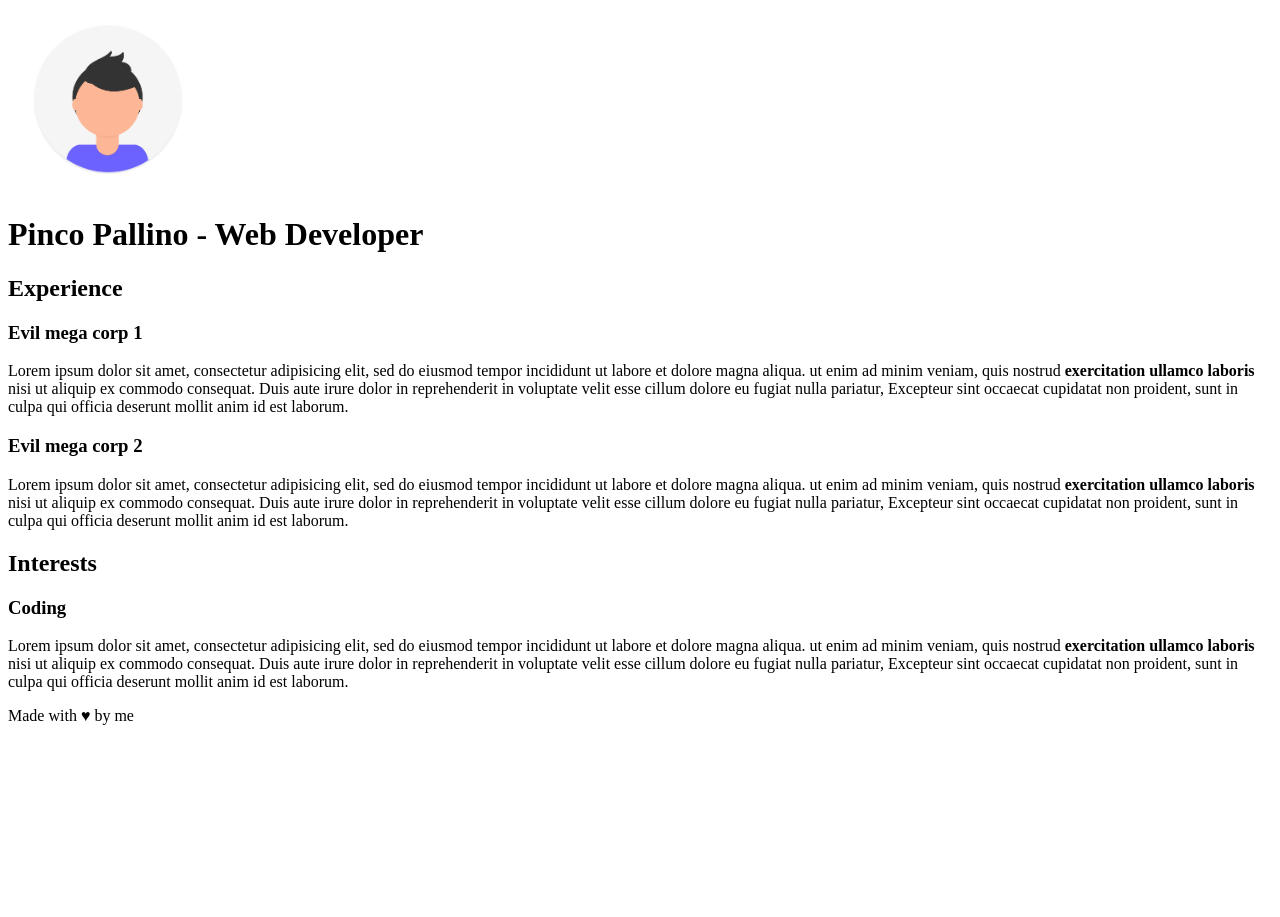
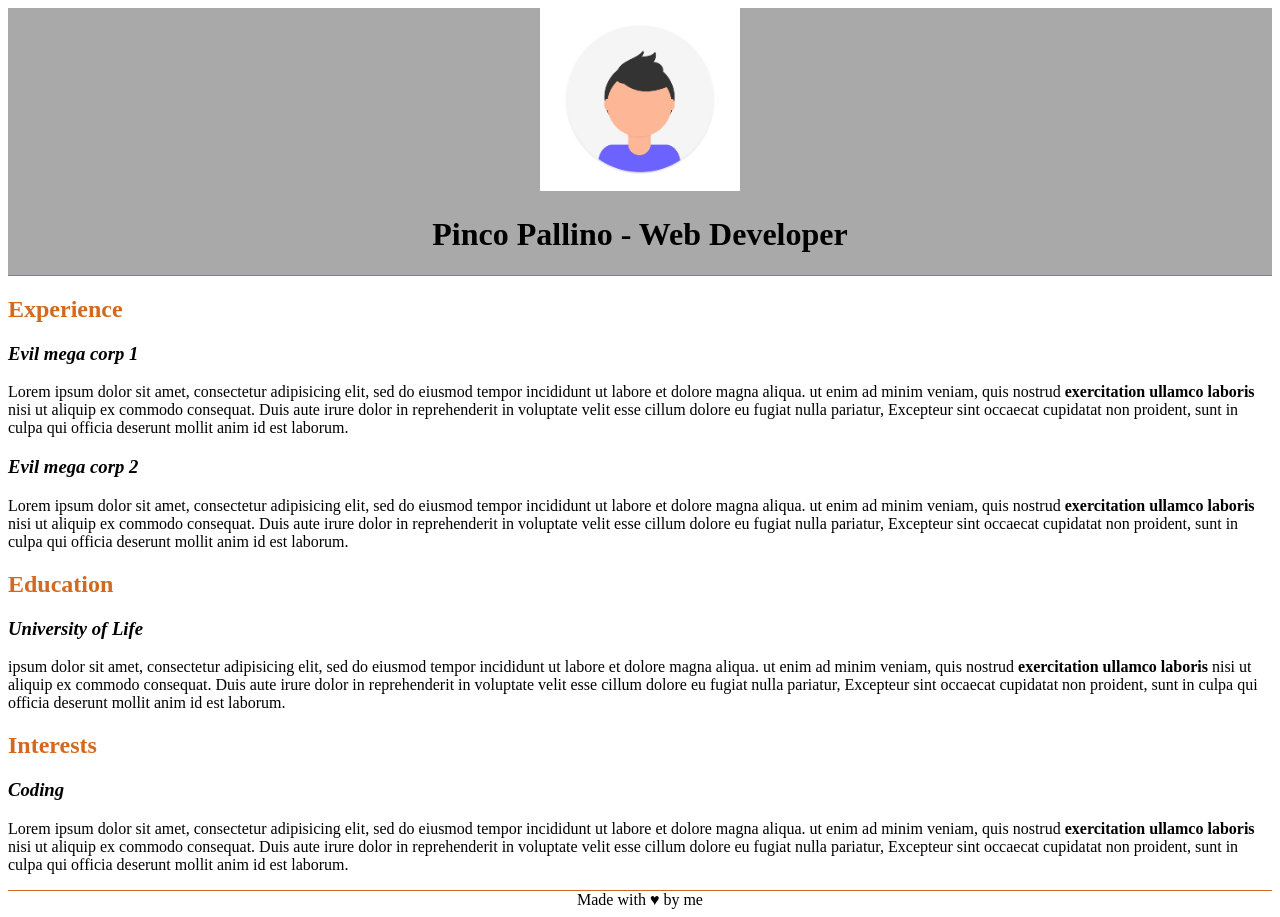
Before and after one commit to ersi11/html-css-curriculum-vitae, a plain HTML site: page index.html in a window 1280 px wide. Before the commit the page ends 800 px from the top, so only its background shows below. Drawn offline with Linux system fonts and the light colour scheme.

Commit message:
fine lavoro

```diff
--- a/index.html
+++ b/index.html
@@ -4,7 +4,7 @@
 
 
                     <title>Il mio curriculum</title>
-                    <link rel=”stylesheet” href=”style.css”>
+                    <link rel="stylesheet" href="style.css">
 
                 </head>
 
@@ -17,6 +17,9 @@
                 </div>
                 <div id="container2">
                 <div id="figlio1">
+
+                    <section>
+
                         <h2>Experience</h2>
 
 
@@ -32,6 +35,7 @@
                            reprehenderit in voluptate velit esse cillum dolore eu fugiat nulla pariatur,
                            Excepteur sint occaecat cupidatat non proident, sunt in culpa qui
                            officia deserunt mollit anim id est laborum.
+
                         </p>
 
                         <h3>Evil mega corp 2</h3>
@@ -47,9 +51,35 @@
                         officia deserunt mollit anim id est laborum.
                  </p>
 
+
+            </section>
+
+                <section>
+
+                    <h2>Education</h2>
+
+                    <h3>University of Life</h3>
+
+                    <p>
+                        ipsum dolor sit amet, consectetur
+                        adipisicing elit, sed do eiusmod tempor
+                        incididunt ut labore et dolore magna aliqua.
+                        ut enim ad minim veniam, quis nostrud <b>exercitation ullamco laboris</b>
+                        nisi ut aliquip ex commodo consequat. Duis aute irure dolor in
+                        reprehenderit in voluptate velit esse cillum dolore eu fugiat nulla pariatur,
+                        Excepteur sint occaecat cupidatat non proident, sunt in culpa qui
+                        officia deserunt mollit anim id est laborum.
+                    </p>
+
+                </section>
+
+                <section>
+
                     <h2>Interests</h2>
 
                     <h3>Coding</h3>
+
+
                     <p>
                         Lorem ipsum dolor sit amet, consectetur
                         adipisicing elit, sed do eiusmod tempor
@@ -60,6 +90,9 @@
                         Excepteur sint occaecat cupidatat non proident, sunt in culpa qui
                         officia deserunt mollit anim id est laborum.
                     </p>
+
+                </section>
+
                 </div>
                 </div>
                 <footer>
--- a/style.css
+++ b/style.css
@@ -0,0 +1,18 @@
+h2 {
+    color: chocolate;
+   }
+
+h3 {
+    font-style: italic;
+   }
+
+#figlio {
+         background-color: darkgrey;
+         text-align: center;
+         border-bottom: 1px solid chocolate;
+        }
+
+footer {
+         border-top: 1px solid chocolate;
+         text-align: center;
+        }
```
Lines whose indentation alone changed are shown as unchanged.
